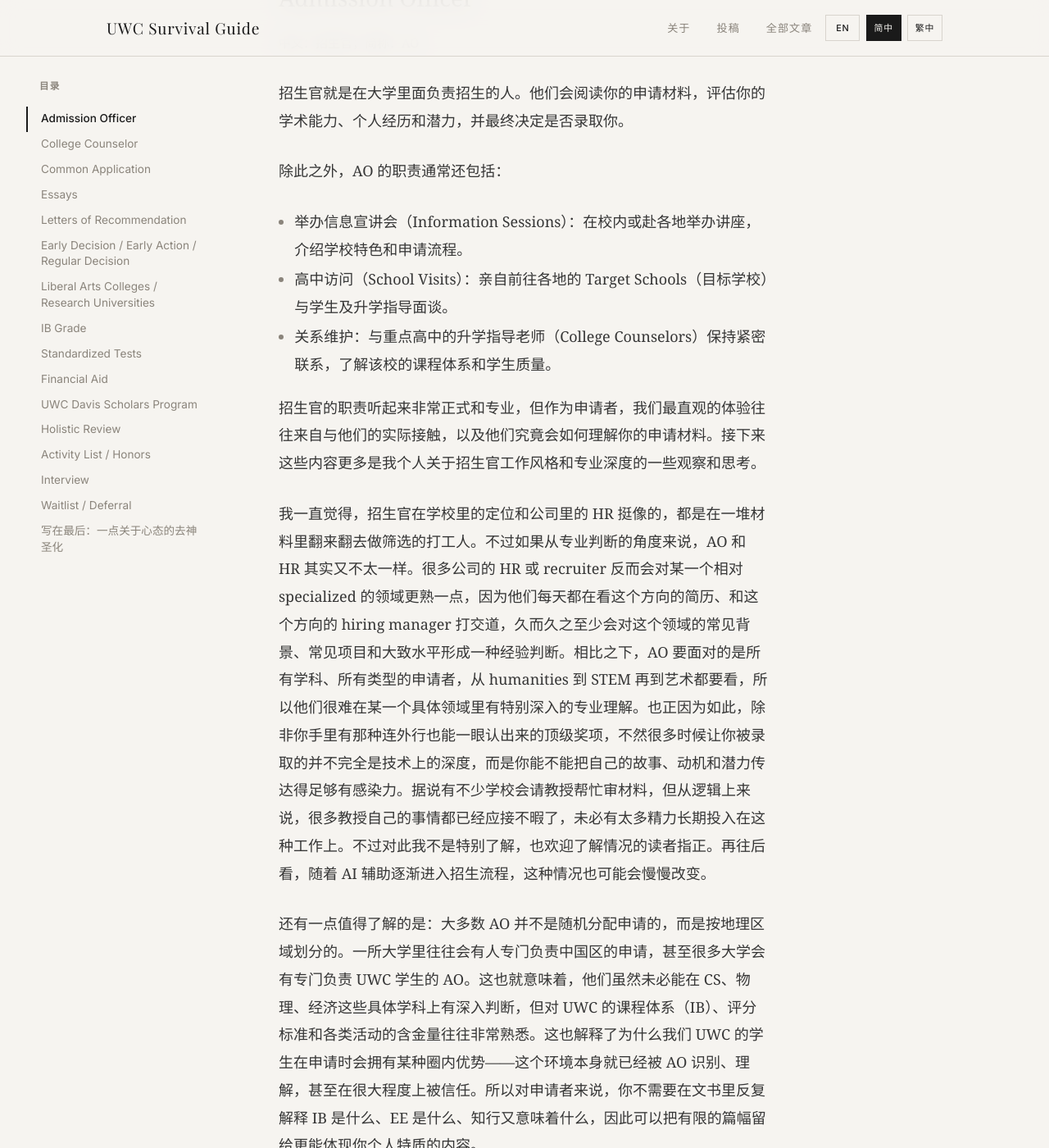
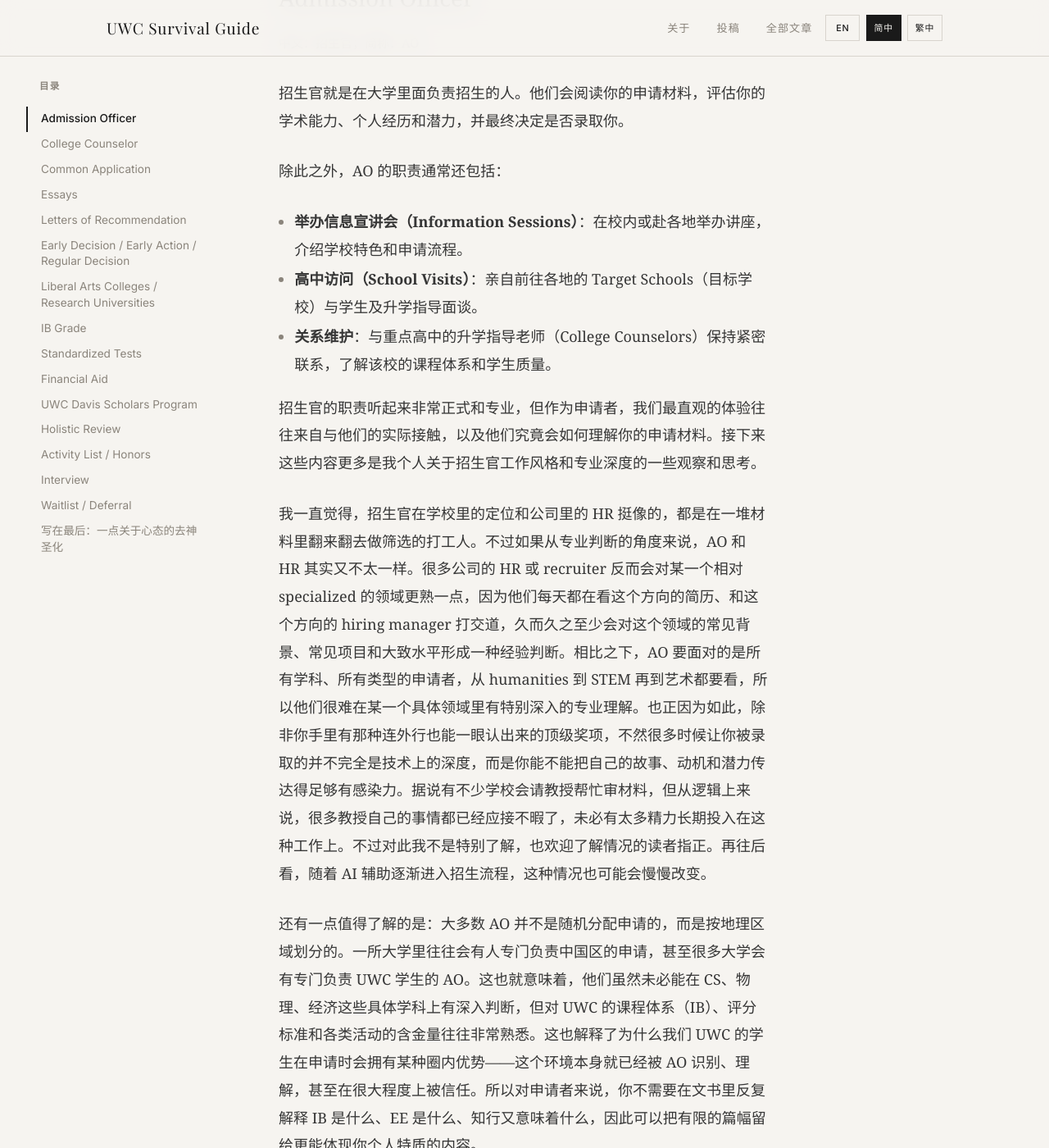
Before and after one commit to United-World-College/UWC-Survival-Guide, a Jekyll site: the page built from website/_guides/chinese/terminology-CN.md, in a window 1280 px wide and 1400 px high, scrolled down 1475 px. Shown: the whole window at 82% size. Built offline with Jekyll 4.4.1, drawn with Linux system fonts in a browser that asks for light colours; some web fonts are replaced.

Commit message:
style(guide): match CJK inline bold weight to Latin (700) for visible emphasis

```diff
--- a/website/assets/css/styles.css
+++ b/website/assets/css/styles.css
@@ -813,10 +813,11 @@ body {
 }
 
 /* Within the guide article reading area, CJK glyphs render in PingFang SC
-   (Hei sans, dense at any weight). Dropping bold weights one step keeps the
-   bold/regular contrast visually balanced with the Latin Playfair Display:
-   - headings: 700 / 600 → 400
-   - inline strong / b: 700 → 500
+   (Hei sans, dense at any weight). Headings drop one step (700/600 → 500)
+   so the bold/regular contrast in display type stays visually balanced with
+   the Latin Playfair Display. Inline strong / b is left at the browser
+   default (700) so emphasized words stand out at body-copy size as clearly
+   as their Latin counterparts.
    Home page chrome (which renders CJK in Noto Serif SC — a Song serif with
    lighter strokes than PingFang) intentionally keeps the EN weights, since
    Noto Serif SC needs a heavier numeric weight to match Playfair Display
@@ -827,11 +828,6 @@ html[lang^="zh"] .guide-content h3,
 html[lang^="zh"] .guide-content h4,
 html[lang^="zh"] .guide-content h5,
 html[lang^="zh"] .guide-content h6 {
-  font-weight: 500;
-}
-
-html[lang^="zh"] .guide-content strong,
-html[lang^="zh"] .guide-content b {
   font-weight: 500;
 }
 
```
